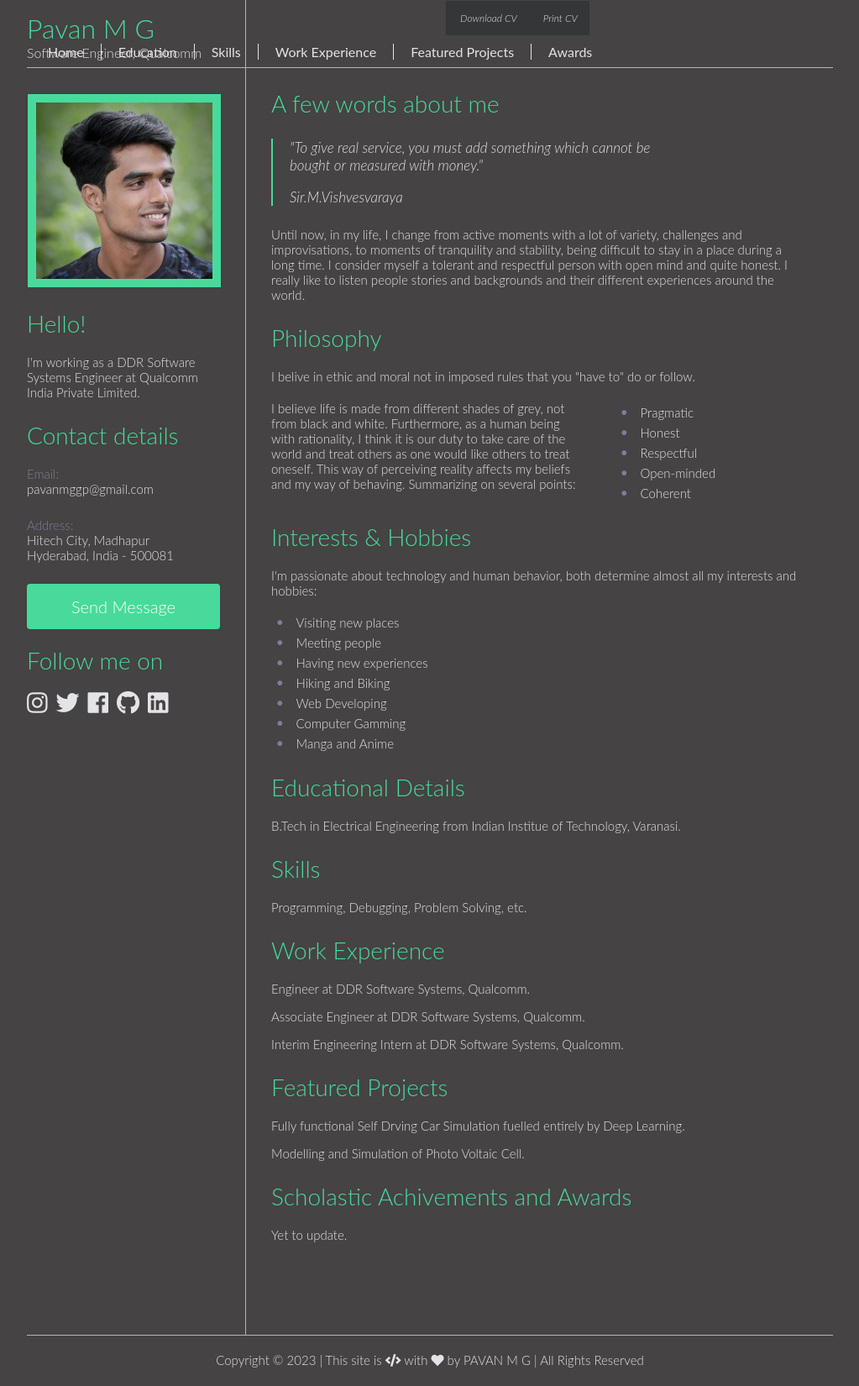
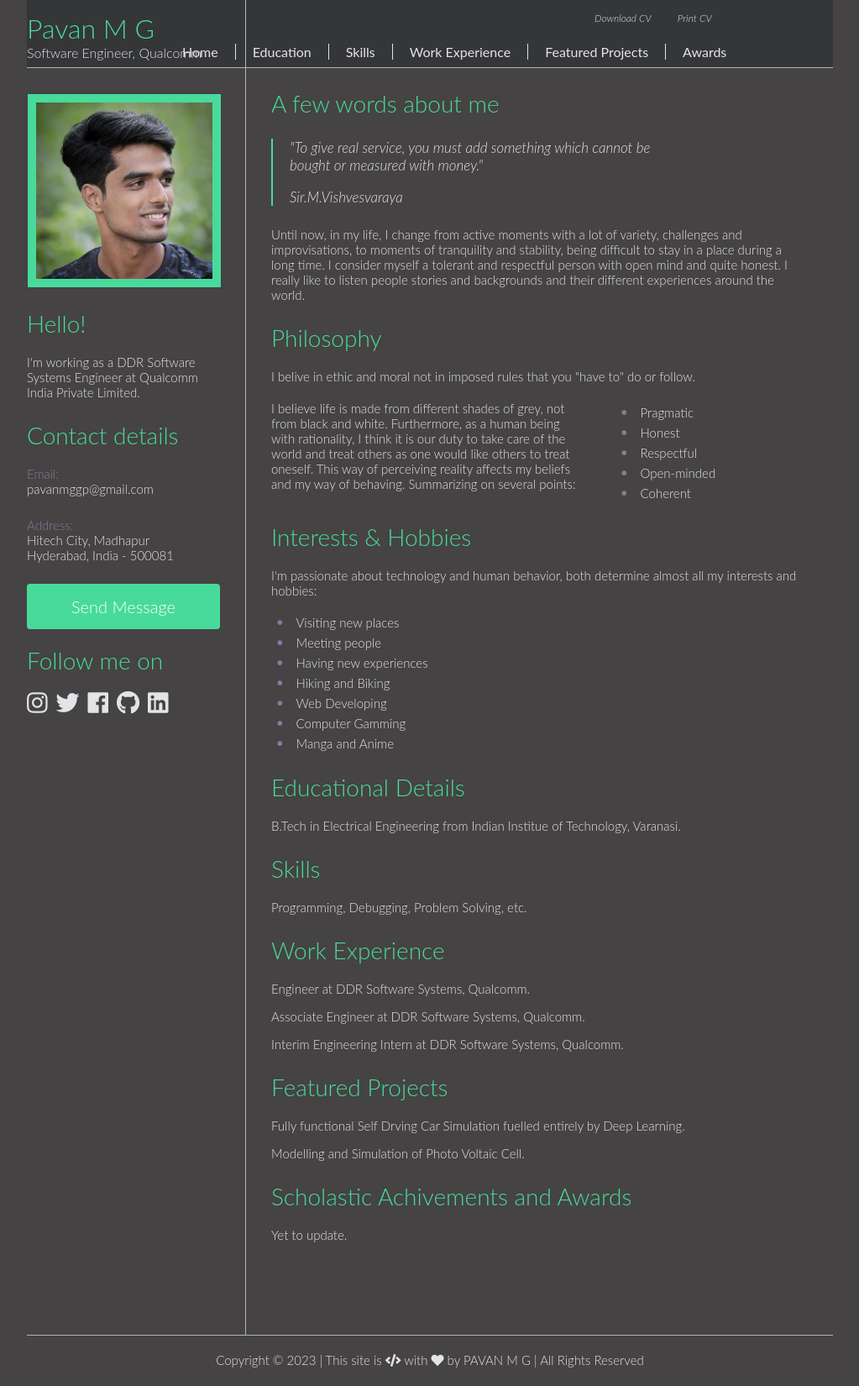
Before and after one commit to pavan-mg/pavan-mg.github.io, a Jekyll site: the page built from index.html, in a window 1280 px wide. Shown: the whole page at 84% size, without its empty margins (128-1151 px from the left). Built offline with Jekyll 4.4.1, drawn with Linux system fonts in a browser that asks for light colours.

Commit message:
Update main.css

```diff
--- a/css/main.css
+++ b/css/main.css
@@ -117,6 +117,7 @@ ul {
 	#header {
 		height: 80px;
 		border-bottom: 1px solid #b5b5b5;
+		background: #353638;
 	}
 		.header_logotype_container {
 			width: 260px;
@@ -130,6 +131,7 @@ ul {
 			width: 699px;
 			float: left;
 			position: fixed;
+			right: 261px;
 		}
 			.header_menu_container a {
 				font-family: 'Lato', Helvetica, sans-serif;
```
